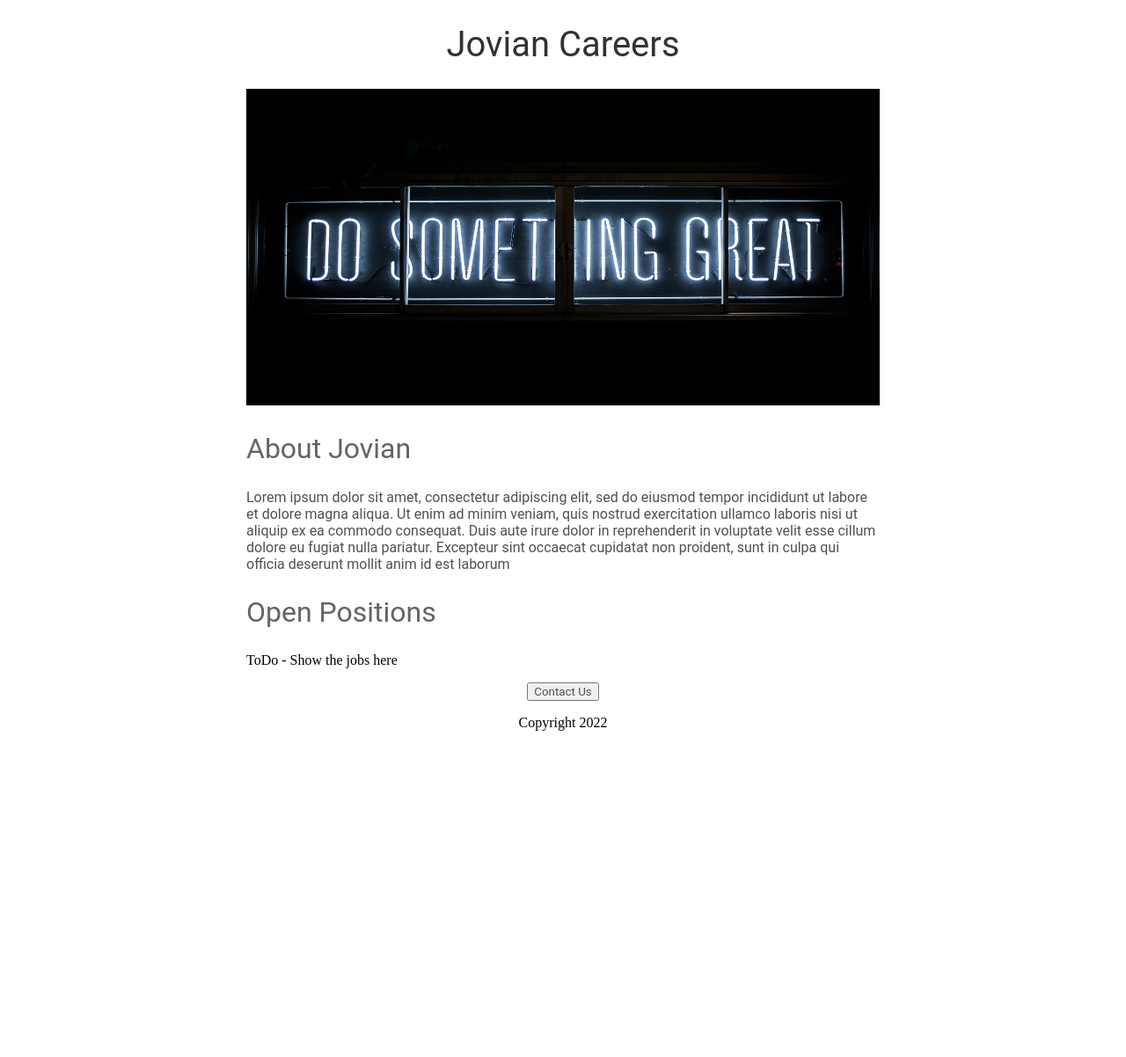
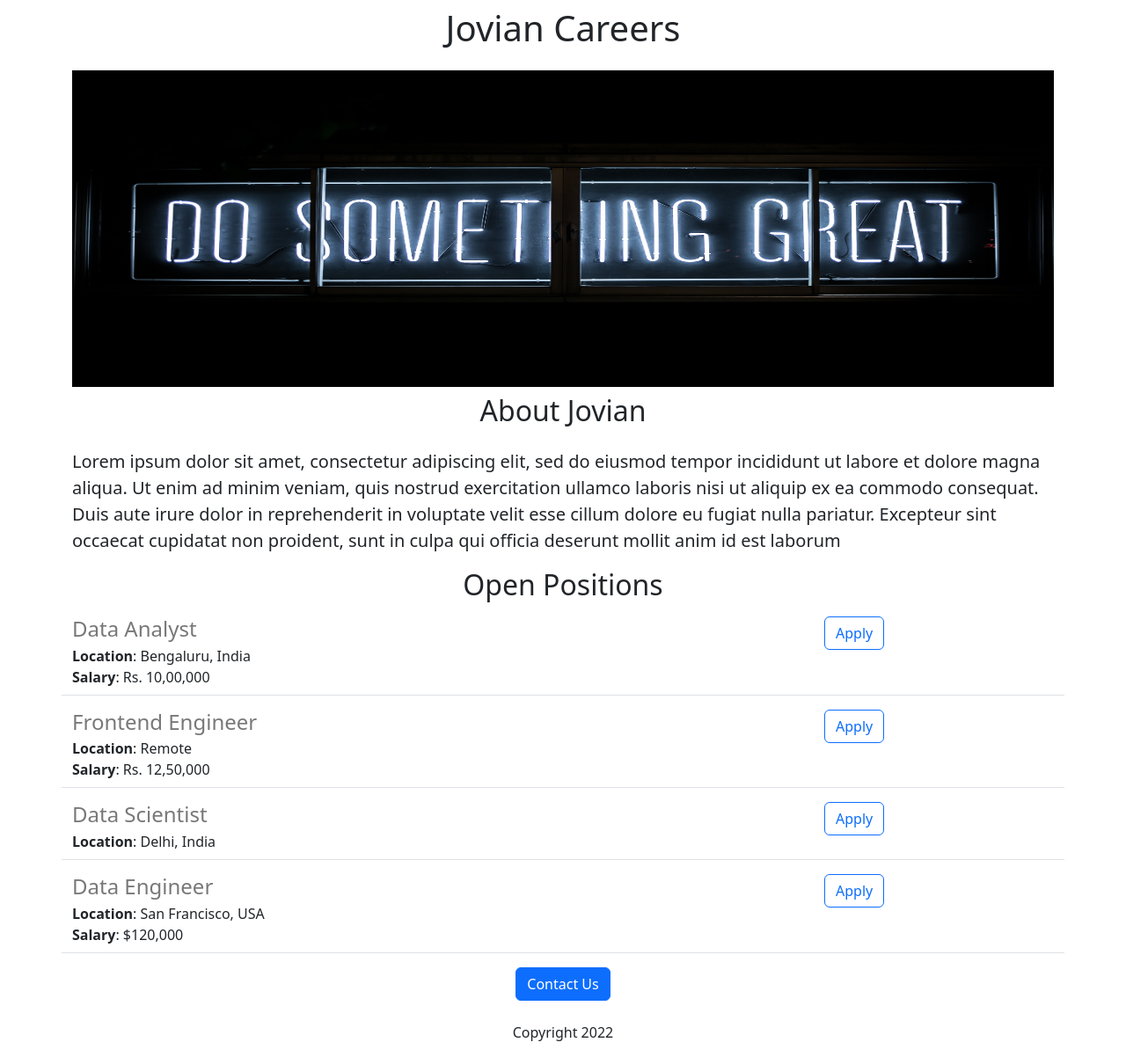
Before and after one commit to FishMountain/jovian-careers-website-v2, a Flask app: page / in a window 1280 px wide. Shown: the whole page at 88% size. Before the commit the page ends 831 px from the top, so only its background shows below. Run offline with Flask 3, Linux system fonts and the light colour scheme.

Commit message:
added dynamic data and API route

```diff
--- a/app.py
+++ b/app.py
@@ -1,10 +1,42 @@
-from flask import Flask, render_template
+from flask import Flask, render_template, jsonify
 
 app = Flask(__name__)
+
+JOBS=[
+  {
+    'id': 1,
+    'title':'Data Analyst',
+    'location': 'Bengaluru, India',
+    'salary': 'Rs. 10,00,000'
+  },
+  {
+    'id': 2,
+    'title':'Frontend Engineer',
+    'location': 'Remote',
+    'salary': 'Rs. 12,50,000'
+  },
+  {
+    'id': 3,
+    'title':'Data Scientist',
+    'location': 'Delhi, India',
+
+  },
+  {
+    'id': 4,
+    'title':'Data Engineer',
+    'location': 'San Francisco, USA',
+    'salary': '$120,000'
+  },
+]
+
+
 @app.route("/")
+def hell_jovian():
+  return render_template('home.html', jobs=JOBS, company_name='Jovian')
 
-def hell_world():
-  return render_template('home.html')
+@app.route("/api/jobs")
+def list_jobs():
+  return jsonify(JOBS)
 
 if __name__=='__main__':
   app.run(host='0.0.0.0', debug=True)
--- a/templates/home.html
+++ b/templates/home.html
@@ -2,49 +2,32 @@
 <html>
   <head>
     <title>Jovian Careers</title>
+    <meta charset="utf-8">
+    <meta name="viewport" content="width=device-width, initial-scale=1">
+    <link href="https://cdn.jsdelivr.net/npm/bootstrap@5.3.2/dist/css/bootstrap.min.css" rel="stylesheet" integrity="sha384-T3c6CoIi6uLrA9TneNEoa7RxnatzjcDSCmG1MXxSR1GAsXEV/Dwwykc2MPK8M2HN" crossorigin="anonymous">
     <style>
-      h1{
-        font-size: 40px;
-        font-family: Roboto;
-        font-weight: normal;
-        color: rgb(50, 50, 50);
-        text-align:center;
-      }
-
-      #banner {
-        width:100%;
-        height: 360px;
-        object: fit cover;;
-      }
-      h2{
-        font-family: Roboto;
-        font-size: 32px;
-        color: rgb(100, 100, 100);
-        text-align: centre;
-        font-weight: normal;
-      }
-      .bodytext{
-        font-family:Roboto;
-        color: rgb(80,80,80);
-      }
-      #container{
-        max-width:720px;
-        margin:0 auto;
-      }
+     #banner{
+       height: 360px;
+       width:100%;
+     }
     </style>
   </head>
   <body>
-    <div id="container">
-      <h1> Jovian Careers</h1>
-      <img id="banner" src="/static/banner.jpg" >
-      <h2>About Jovian</h2>
-      <p class="bodytext">Lorem ipsum dolor sit amet, consectetur adipiscing elit, sed do eiusmod tempor incididunt ut labore et dolore magna aliqua. Ut enim ad minim veniam, quis nostrud exercitation ullamco laboris nisi ut aliquip ex ea commodo consequat. Duis aute irure dolor in reprehenderit in voluptate velit esse cillum dolore eu fugiat nulla pariatur. Excepteur sint occaecat cupidatat non proident, sunt in culpa qui officia deserunt mollit anim id est laborum</p>
+    <div class="container">
+      <h1 class="text-center mt-2 mb-4">{{company_name}} Careers</h1>
+      <img class="img-fluid" id="banner" src="/static/banner.jpg" >
+      <h2 class="text-center mt-2 mb-4">About Jovian</h2>
+      <p class="lead">Lorem ipsum dolor sit amet, consectetur adipiscing elit, sed do eiusmod tempor incididunt ut labore et dolore magna aliqua. Ut enim ad minim veniam, quis nostrud exercitation ullamco laboris nisi ut aliquip ex ea commodo consequat. Duis aute irure dolor in reprehenderit in voluptate velit esse cillum dolore eu fugiat nulla pariatur. Excepteur sint occaecat cupidatat non proident, sunt in culpa qui officia deserunt mollit anim id est laborum</p>
 
-      <h2>Open Positions</h2>
-      <p>ToDo - Show the jobs here</p>
-      <div style="text-align:center;">
-      <button class="bodytext">Contact Us</button>
-        <p>Copyright 2022</p>
+      <h2 class="text-center" mt-2 mb-4>Open Positions</h2>
+      <p>
+        {% for job in jobs%}
+        {% include 'jobitem.html'%}
+        {% endfor %}
+      </p>
+      <div class="text-center">
+      <button class="btn btn-primary">Contact Us</button>
+        <p class="mt-4">Copyright 2022</p>
       </div>
     </div>
   </body>
--- /dev/null
+++ b/templates/jobitem.html
@@ -0,0 +1,14 @@
+<div class="border-bottom row" style="margin-bottom:16px;padding-bottom:8px;">
+  <div class="col-9">
+    <h4 style="color:rgb(120,120,120); margin-bottom:4px;">{{job['title']}}</h4>
+    <div><b>Location</b>: {{job['location']}}</div>
+    {% if 'salary' in job %}
+    <div>
+      <b>Salary</b>: {{job['salary']}}
+    </div>
+    {%endif%}
+  </div>
+  <div class="col-3">
+    <button type="button" class="btn btn-outline-primary">Apply</button>
+  </div>
+</div>
```
